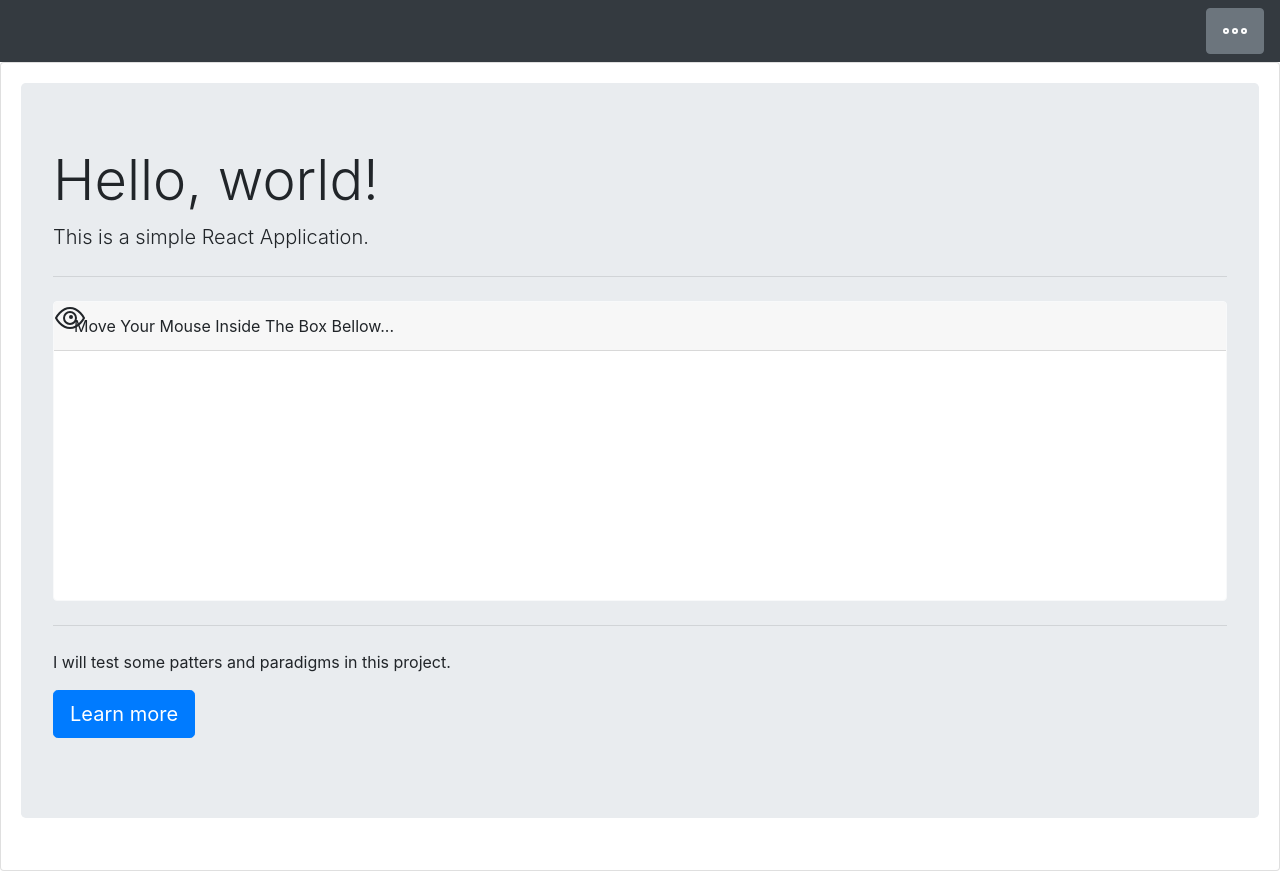
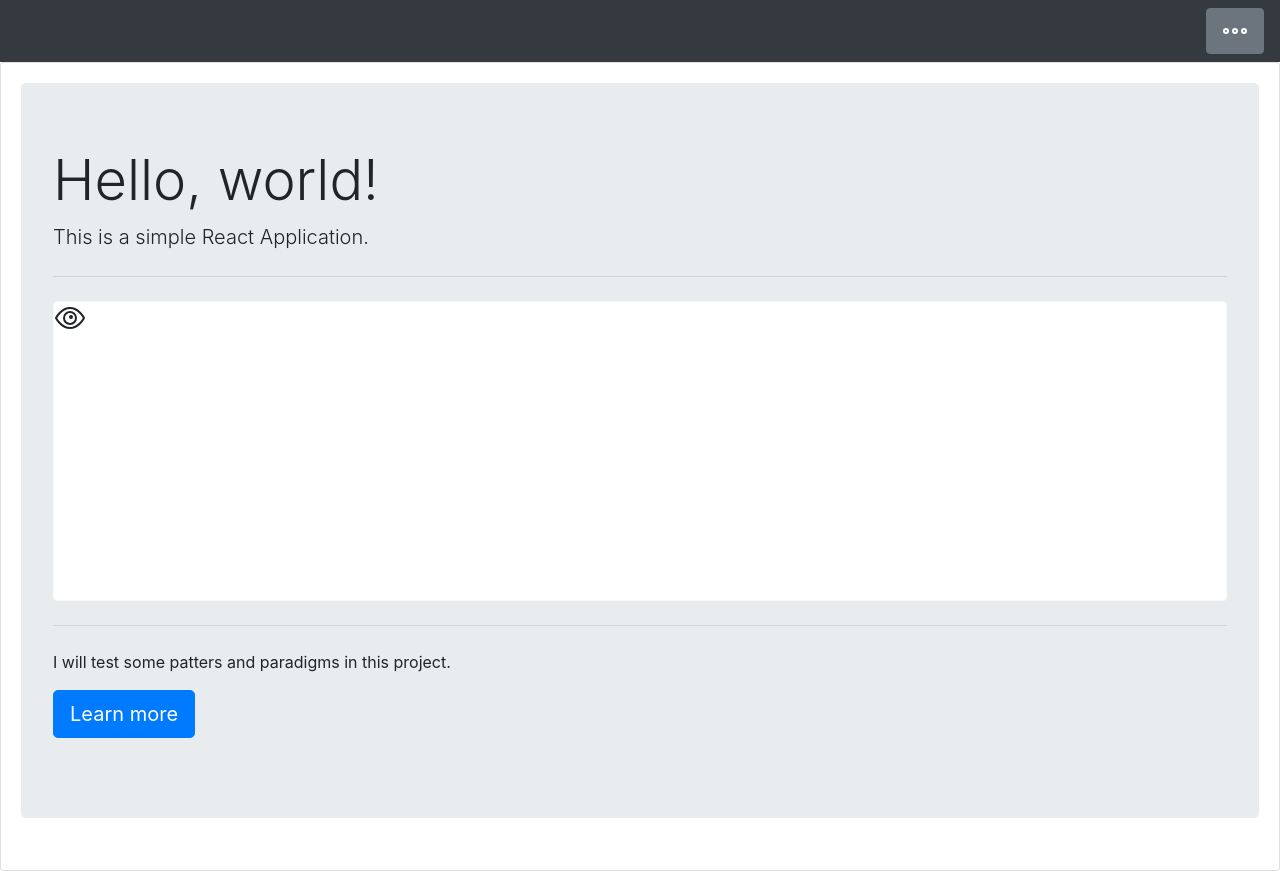
Before and after one commit to daru23/react-context-modal, a React app: page / in a window 1280 px wide. Built offline with nearby package versions, Linux system fonts and the light colour scheme.

Commit message:
refactor Cards header removed

```diff
--- a/src/components/Card.jsx
+++ b/src/components/Card.jsx
@@ -3,9 +3,8 @@ import React from 'react';
 import MouseTracker from './MouseTracker';
 // Utils
 import {toTitleCase} from '../utils/utils';
-export const Card = ({title}) =>
+export const Card = () =>
     <div className="card border-light mb-3" style={{height: '300px'}}>
-        <div className="card-header">{toTitleCase(title)}</div>
         <div className="card-body">
         <MouseTracker />
         </div>
```
